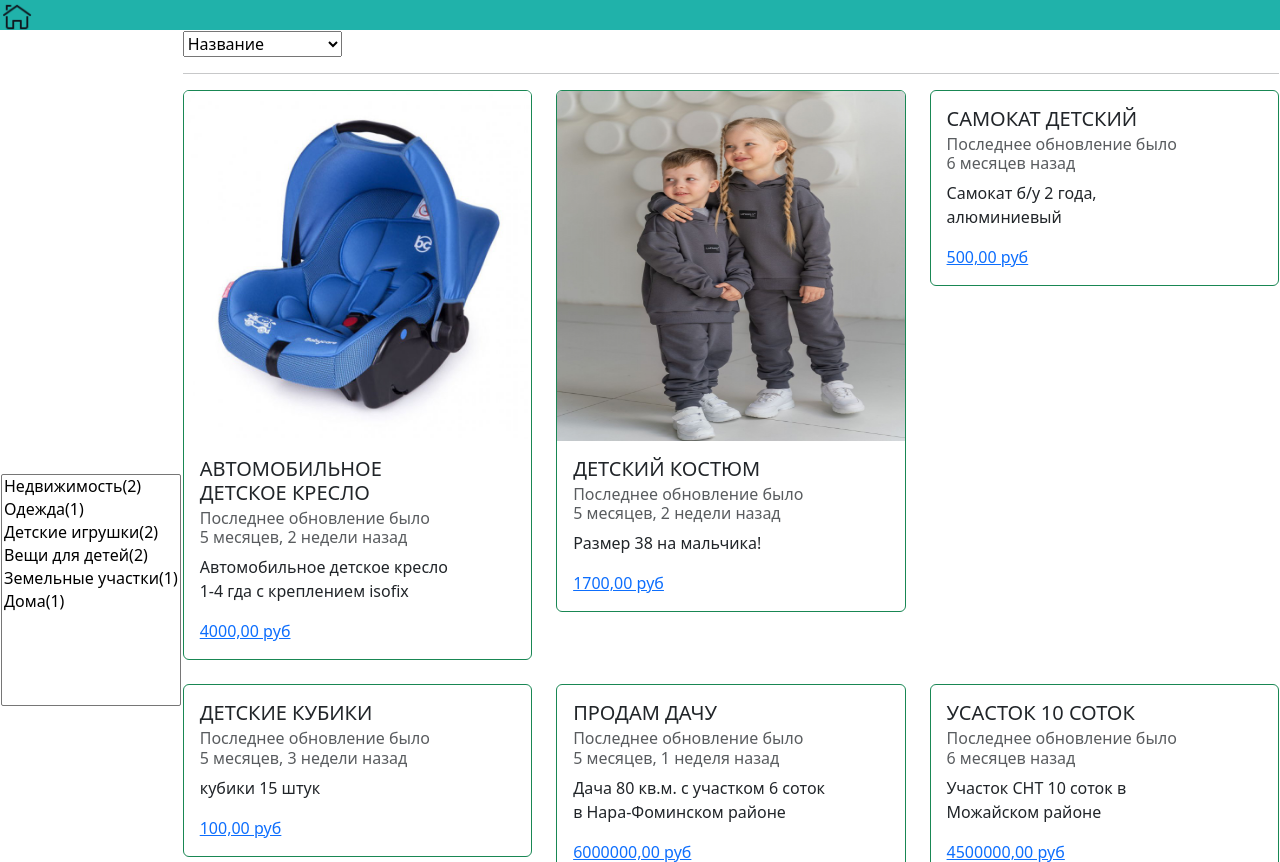
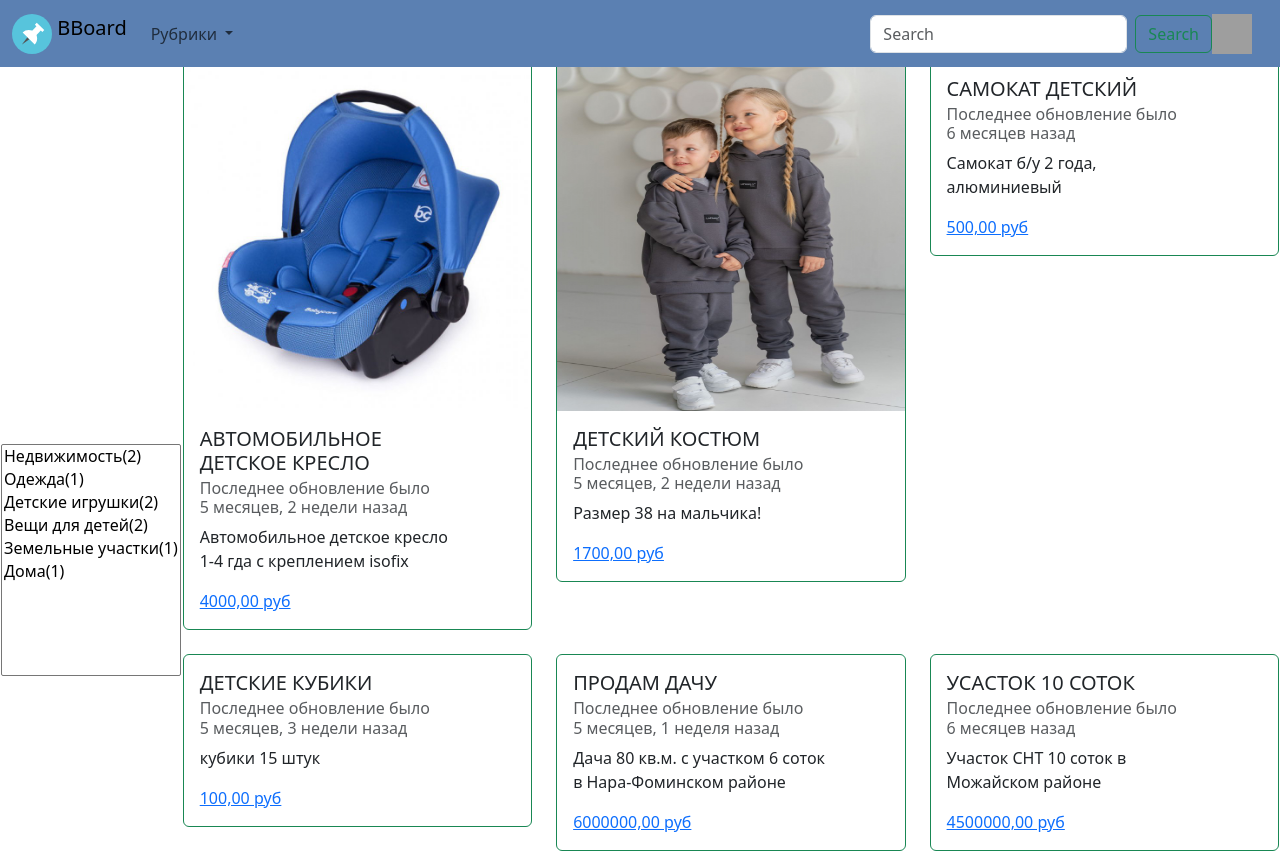
Before and after one commit to zadrot-kun/LessonsBB, a Django app: page / in a window 1280 px wide. Shown: the top 862 px of the page. Run offline with Django 4.2, Linux system fonts and the light colour scheme; data comes from the database, SQL or seed files in the repository; some libraries are stand-ins or nearby versions; grey boxes are pictures that could not be loaded.

Commit message:
lesson 45

```diff
--- a/lessonsbb_proj/bb/templates/bb/root.html
+++ b/lessonsbb_proj/bb/templates/bb/root.html
@@ -10,13 +10,38 @@
 <body>
 {% bootstrap_css %}
 {% bootstrap_javascript %}
-<div id="up_div">
-    <div class="up_button">
-        <a href="{% url 'index' %}">
-            <img src="{% static 'bb/home_icon.png' %}">
-        </a>
+<nav class="navbar navbar-expand-lg fixed-top" style="background-color: #5b80b2;">
+  <div class="container-fluid">
+    <a class="navbar-brand" href="{% url 'index' %}" style="vertical-align: middle;">
+      <img src="{% static 'bb/BBLogo.svg' %}" alt="Logo" width="40" height="40" class="d-inline-block align-text-top">
+      BBoard
+    </a>
+  <button class="navbar-toggler" type="button" data-bs-toggle="collapse" data-bs-target="#navbarSupportedContent" aria-controls="navbarSupportedContent" aria-expanded="false" aria-label="Toggle navigation">
+      <span class="navbar-toggler-icon"></span>
+    </button>
+    <div class="collapse navbar-collapse" id="navbarSupportedContent">
+        <ul class="navbar-nav me-auto mb-2 mb-lg-0">
+            <li class="nav-item dropdown">
+                <a class="nav-link dropdown-toggle" href="#" role="button" data-bs-toggle="dropdown" aria-expanded="false">
+                Рубрики
+                </a>
+                <ul class="dropdown-menu">
+                    {% for rubric in rubrics %}
+                    <li><a class="dropdown-item" href="#">{{ rubric.name }}</a></li>
+                    {% endfor %}
+                </ul>
+            </li>
+        </ul>
+        <form class="d-flex" role="search">
+            <input class="form-control me-2" type="search" placeholder="Search" aria-label="Search">
+            <button class="btn btn-outline-success" type="submit">Search</button>
+        </form>
+    <a class="navbar-brand" href="#">
+        <img src="{% static 'bb/person.svg' %}" width="40" height="40">
+    </a>
     </div>
-</div>
+  </div>
+</nav>
 {% block body_content %}
 {% endblock body_content %}
 </body>
```
Also changed, not shown: lessonsbb_proj/bb/static/bb/BBLogo.svg (added).
